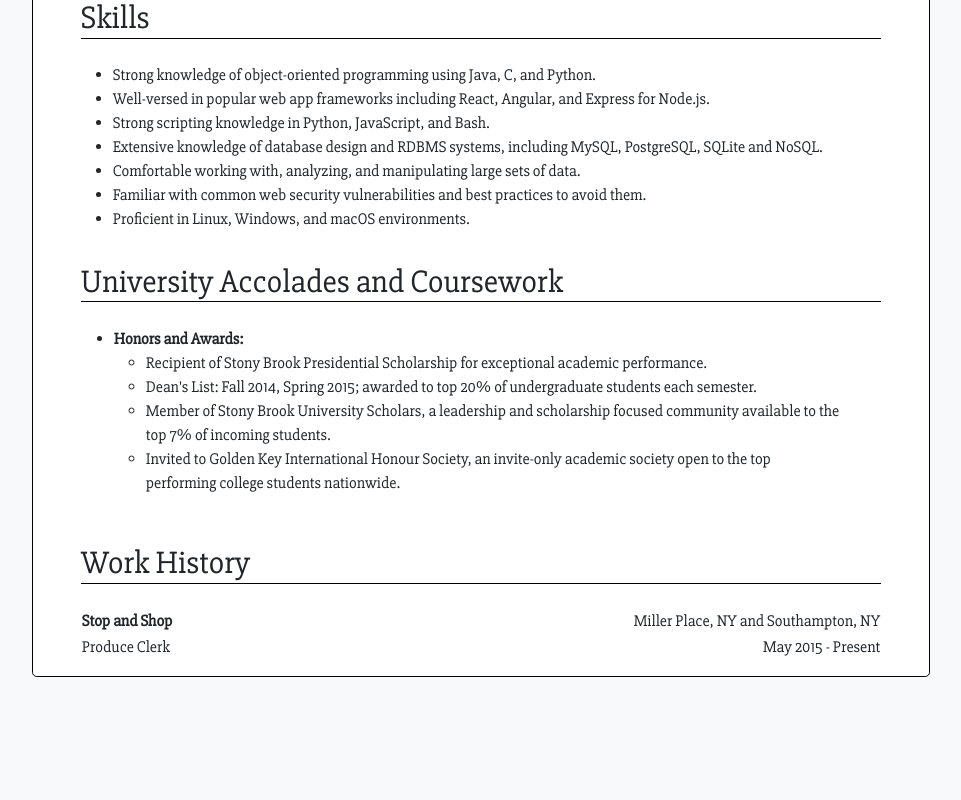
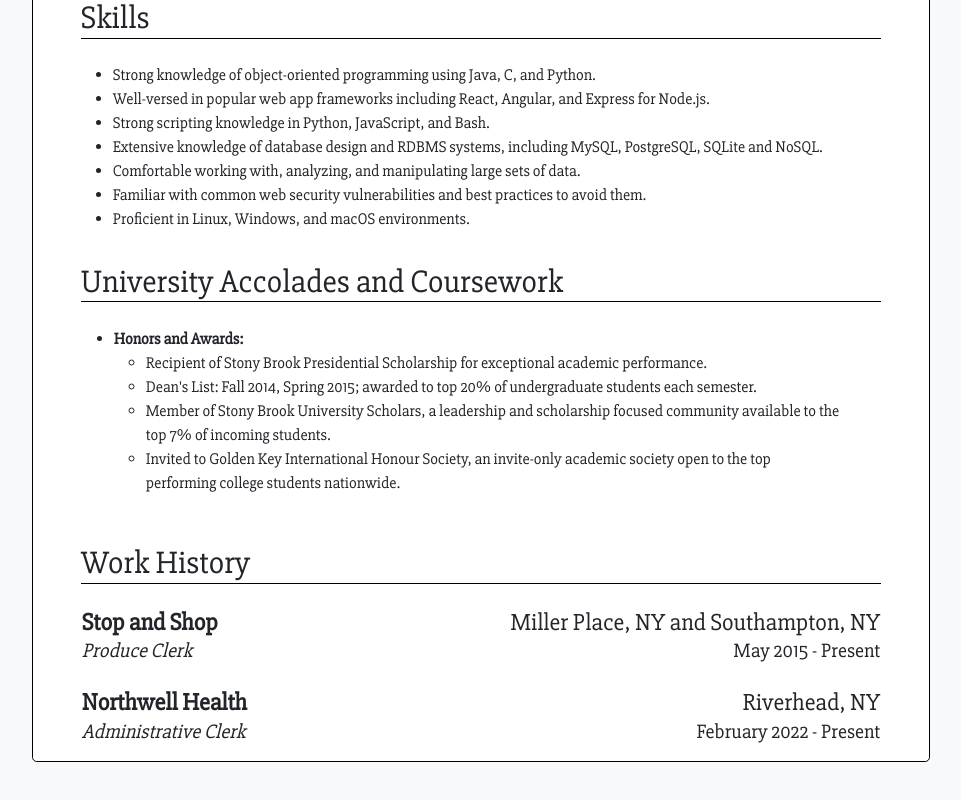
Before and after one commit to philbuzzanca/philbuzzanca.github.io, a React (Create React App) app: page /resume in a window 1280 px wide. Shown: the part 1006-1806 px from the top of the page, without its empty margins (159-1120 px from the left). Before the commit the page ends 1723 px from the top, so only its background shows below. Built offline with nearby package versions, Linux system fonts and the light colour scheme.

Commit message:
fixed a typo in portfolio

```diff
--- a/src/App.css
+++ b/src/App.css
@@ -114,6 +114,16 @@ td:nth-child(2) {
   text-align: right;
 }
 
+td h4 {
+  margin-top: 0em;
+  margin-bottom: 0em;
+}
+
+td h5 {
+  margin-top: 0em;
+  margin-bottom: 0em;
+}
+
 h5 {
   margin-top: 1em;
 }
--- a/src/pages/Portfolio.js
+++ b/src/pages/Portfolio.js
@@ -35,7 +35,7 @@ const Portfolio = () => {
     </>)
 
     const hockeyEloSubheader = (<>
-        Full stack web application using Django, Python, Bootstrap, PostgreSQL, and graph.<br />
+        Full stack web application using Django, Python, Bootstrap, PostgreSQL, and graphQL.<br />
     </>)
 
     const hockeyEloBody = <PortfolioBody
--- a/src/pages/Resume.js
+++ b/src/pages/Resume.js
@@ -87,12 +87,21 @@ const Resume = () => {
                 <table>
                     <tbody>
                         <tr>
-                            <td><strong>Stop and Shop</strong></td>
-                            <td>Miller Place, NY and Southampton, NY</td>
+                            <td><h4><strong>Stop and Shop</strong></h4></td>
+                            <td><h4>Miller Place, NY and Southampton, NY</h4></td>
                         </tr>
                         <tr>
-                            <td>Produce Clerk</td>
-                            <td>May 2015 - Present</td>
+                            <td><h5><i>Produce Clerk</i></h5></td>
+                            <td><h5>May 2015 - Present</h5></td>
+                        </tr>
+                        <br/>
+                        <tr>
+                            <td><h4><strong>Northwell Health</strong></h4></td>
+                            <td><h4>Riverhead, NY</h4></td>
+                        </tr>
+                        <tr>
+                            <td><h5><i>Administrative Clerk</i></h5></td>
+                            <td><h5>February 2022 - Present</h5></td>
                         </tr>
                     </tbody>
                 </table>
```
Also changed, not shown: 2 other files (tests, documents, lock files or other folders).
